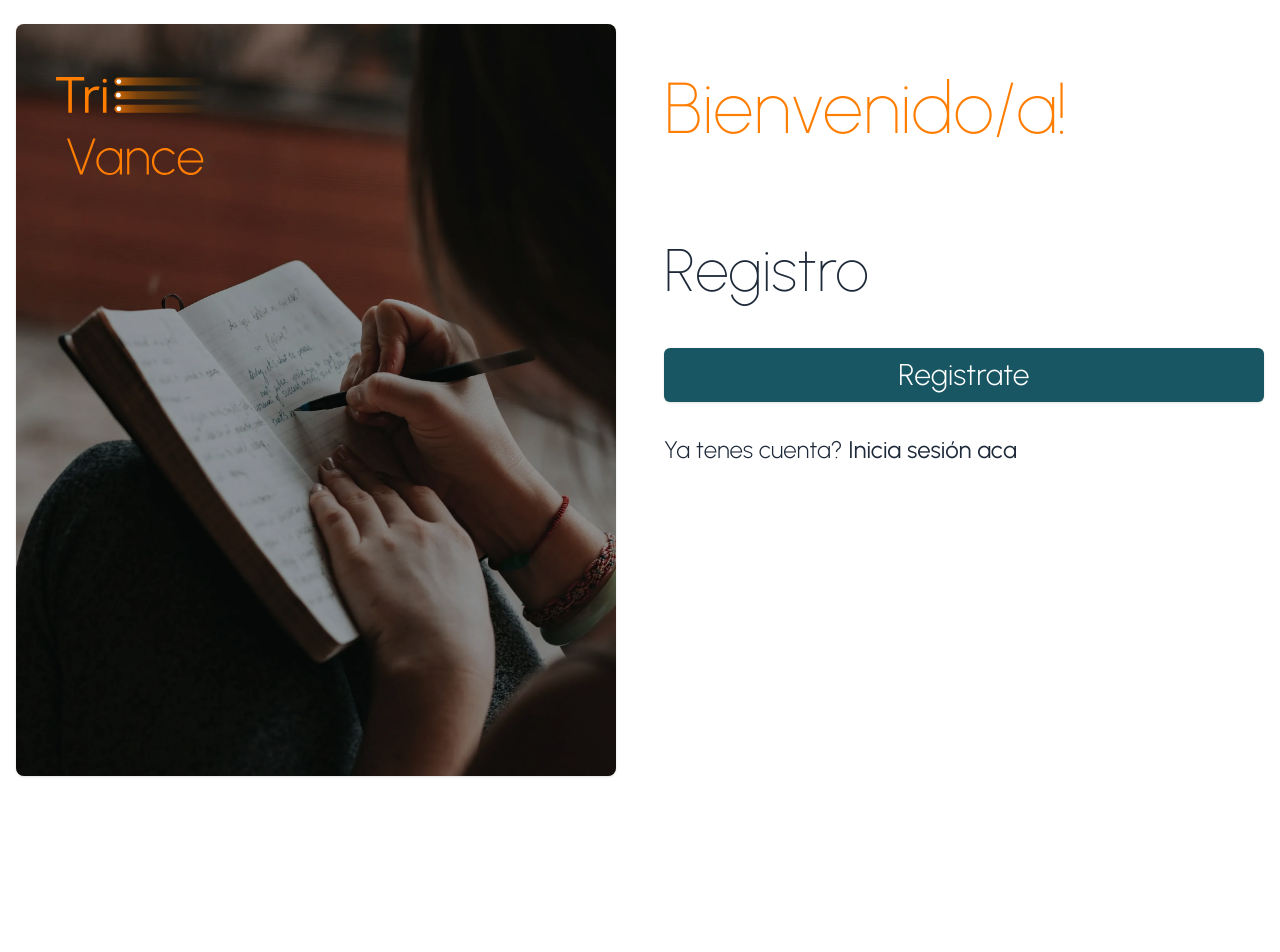
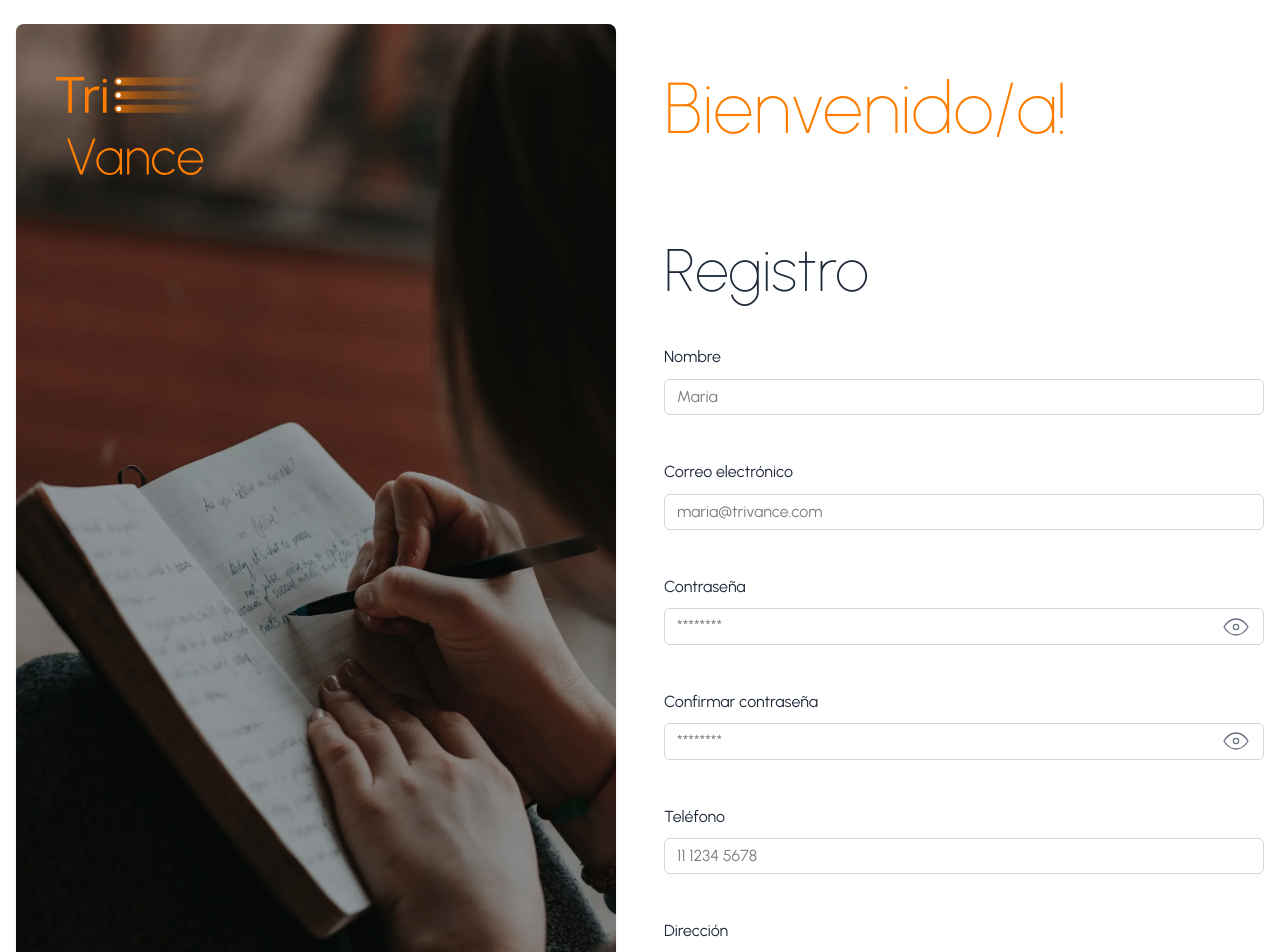
Before and after one commit to AxelMrak/trivance-frontend, a Next.js app: page /register in a window 1280 px wide. Shown: the top 952 px of the page. Before the commit the page ends 800 px from the top, so only its background shows below. Built offline with nearby package versions, Linux system fonts and the light colour scheme.

Commit message:
fix schemas and types

```diff
--- a/components/features/auth/AuthenticatedSection.tsx
+++ b/components/features/auth/AuthenticatedSection.tsx
@@ -3,7 +3,7 @@ import { useUser } from "@/context/UserContext";
 import { logout } from "@/lib/api/auth";
 import { toast } from "react-hot-toast";
 import Button from "@/components/ui/Button";
-import { useRouter } from "next/router";
+import { useRouter } from "next/navigation";
 
 export const AuthenticatedSection = () => {
   const { user, userDispatch } = useUser();
--- a/components/features/auth/forms/RegisterForm.tsx
+++ b/components/features/auth/forms/RegisterForm.tsx
@@ -4,16 +4,131 @@ import Button from "@/components/ui/Button";
 import { ReactElement } from "react";
 import { useUser } from "@/context/UserContext";
 import { AuthenticatedSection } from "../AuthenticatedSection";
+import {
+  RegisterFormValues,
+  registerSchema,
+} from "@/lib/validation/auth.schema";
+import { zodResolver } from "@hookform/resolvers/zod";
+import { Controller, useForm } from "react-hook-form";
+import { register } from "@/lib/api/auth";
+import Input from "@/components/ui/Input";
+import { toast } from "react-hot-toast";
 
 export const RegisterForm = (): ReactElement => {
-  const { user } = useUser();
+  const { user, userDispatch } = useUser();
+
+  const {
+    control,
+    handleSubmit,
+    formState: { errors, isSubmitting, isValidating, isSubmitSuccessful },
+  } = useForm<RegisterFormValues>({
+    resolver: zodResolver(registerSchema),
+  });
+
+  const onSubmit = async (data: RegisterFormValues) => {
+    const registerPromise = register(data);
+    await toast.promise(registerPromise, {
+      loading: "Creando cuenta...",
+      success: (data) => {
+        if (data?.user) {
+          userDispatch({ type: "SET_USER", payload: data.user });
+          return `Bienvenido/a ${data?.user?.name}`;
+        }
+        return "Iniciando sesión...";
+      },
+      error: (error) => `${error}`,
+    });
+  };
 
   return (
     <section className="w-full flex flex-col items-stretch justify-center gap-8">
       {user && user.user ? (
         <AuthenticatedSection />
       ) : (
-        <form className="w-full flex flex-col items-stretch justify-center gap-8">
+        <form
+          className="w-full flex flex-col items-stretch justify-center gap-8 pb-6"
+          onSubmit={handleSubmit(onSubmit)}
+        >
+          <Controller
+            control={control}
+            name="name"
+            render={({ field }) => (
+              <Input
+                label="Nombre"
+                type="text"
+                placeholder="Maria"
+                error={errors.name?.message}
+                {...field}
+              />
+            )}
+          />
+          <Controller
+            control={control}
+            name="email"
+            render={({ field }) => (
+              <Input
+                label="Correo electrónico"
+                type="email"
+                placeholder="maria@trivance.com"
+                error={errors.email?.message}
+                {...field}
+              />
+            )}
+          />
+          <Controller
+            name="password"
+            control={control}
+            render={({ field }) => (
+              <Input
+                label="Contraseña"
+                type="password"
+                placeholder="********"
+                error={errors.password?.message}
+                {...field}
+              />
+            )}
+          />
+          <Controller
+            name="confirmedPassword"
+            control={control}
+            render={({ field }) => (
+              <Input
+                label="Confirmar contraseña"
+                type="password"
+                placeholder="********"
+                error={errors.confirmedPassword?.message}
+                {...field}
+              />
+            )}
+          />
+
+          <Controller
+            name="phone"
+            control={control}
+            render={({ field }) => (
+              <Input
+                label="Teléfono"
+                type="text"
+                placeholder="11 1234 5678"
+                error={errors.phone?.message}
+                {...field}
+              />
+            )}
+          />
+          <Controller
+            name="address"
+            control={control}
+            render={({ field }) => (
+              <Input
+                label="Dirección"
+                type="text"
+                placeholder="Av. Corrientes 1234"
+                error={errors.address?.message}
+                {...field}
+              />
+            )}
+          />
+
           <Button
             type="submit"
             variant="secondary"
--- a/components/layouts/AuthLayout.tsx
+++ b/components/layouts/AuthLayout.tsx
@@ -1,5 +1,5 @@
-import { HeroAuth } from '@/components/features/auth/HeroAuth';
-import { LogoColor } from '@/components/icons/Logos';
+import { HeroAuth } from "@/components/features/auth/HeroAuth";
+import { LogoColor } from "@/components/icons/Logos";
 
 type AuthLayoutProps = {
   title: string;
@@ -7,9 +7,13 @@ type AuthLayoutProps = {
   children: React.ReactNode;
 };
 
-export default function AuthLayout({ title, subtitle, children }: AuthLayoutProps) {
+export default function AuthLayout({
+  title,
+  subtitle,
+  children,
+}: AuthLayoutProps) {
   return (
-    <main className="w-full h-screen max-h-screen grid grid-cols-1 lg:grid-cols-2 items-stretch justify-between gap-12 py-6 px-4">
+    <main className="w-full h-full min-h-svh grid grid-cols-1 lg:grid-cols-2 items-stretch justify-between gap-12 py-6 px-4">
       <HeroAuth />
       <section className="w-full h-full flex flex-col items-start justify-start gap-6 lg:gap-12 p-6 lg:p-0">
         <div className="flex flex-row items-start gap-2 flex-wrap">
--- a/lib/validation/auth.schema.ts
+++ b/lib/validation/auth.schema.ts
@@ -1,17 +1,56 @@
 import { z } from "zod";
 
+// ? Schema for login form
 export const loginSchema = z.object({
-  email: z.string({
+  email: z
+    .string({
       required_error: "El correo electrónico es obligatorio",
-  }).email({
+    })
+    .email({
       message: "El correo electrónico no es válido",
     }),
-  password: z.string({
+  password: z
+    .string({
       required_error: "La contraseña es obligatoria",
-      }).min(8, {
+    })
+    .min(8, {
       message: "La contraseña debe tener al menos 8 caracteres",
     }),
   remember: z.boolean().optional(),
 });
 
 export type LoginFormValues = z.infer<typeof loginSchema>;
+
+// ? Schema for register form
+export const registerSchema = z
+  .object({
+    name: z
+      .string({ required_error: "El nombre es obligatorio" })
+      .min(3, { message: "El nombre debe tener al menos 3 caracteres" }),
+
+    email: z
+      .string({ required_error: "El correo electrónico es obligatorio" })
+      .email({ message: "El correo electrónico no es válido" }),
+
+    password: z
+      .string({ required_error: "La contraseña es obligatoria" })
+      .min(8, { message: "La contraseña debe tener al menos 8 caracteres" }),
+
+    confirmedPassword: z.string({
+      required_error: "La confirmación de la contraseña es obligatoria",
+    }),
+
+    phone: z
+      .string({ required_error: "El teléfono es obligatorio" })
+      .min(10, { message: "El teléfono debe tener al menos 10 caracteres" }),
+
+    address: z
+      .string({ required_error: "La dirección es obligatoria" })
+      .min(10, { message: "La dirección debe tener al menos 10 caracteres" }),
+  })
+  .refine((data) => data.password === data.confirmedPassword, {
+    message: "Las contraseñas no coinciden",
+    path: ["confirmedPassword"],
+  });
+
+export type RegisterFormValues = z.infer<typeof registerSchema>;
```
Lines whose indentation alone changed are shown as unchanged.
